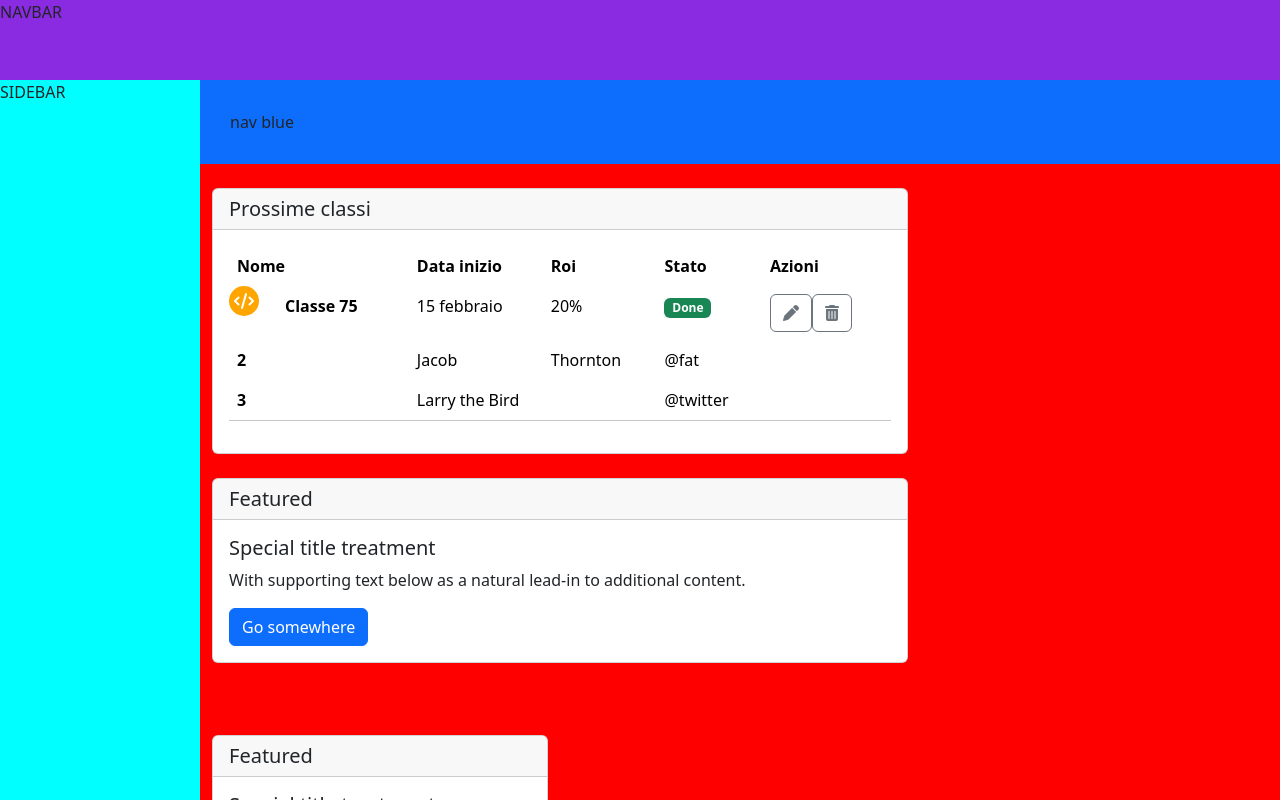
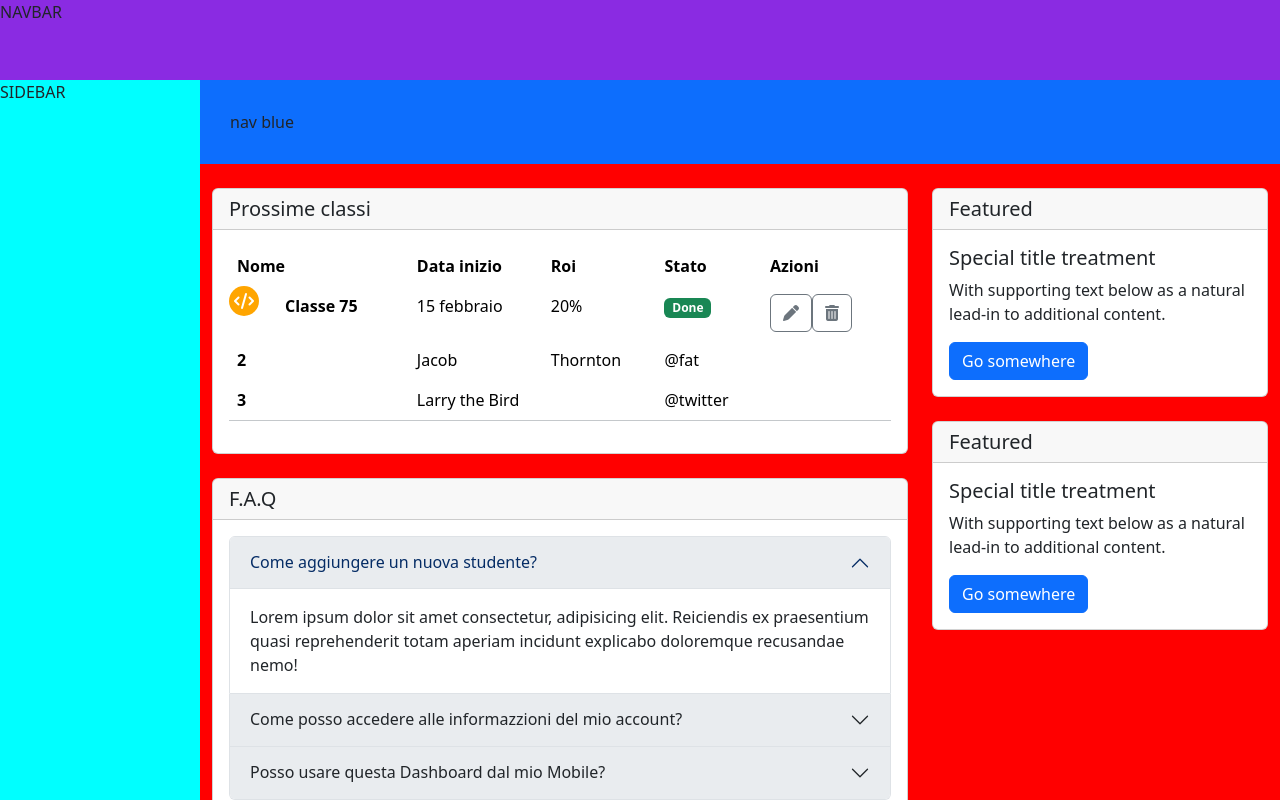
Before and after one commit to adrisala20/html-css-bootstrap-dashboard, a plain HTML site: page index.html in a window 1280 px wide. Drawn offline with nearby package versions, Linux system fonts and the light colour scheme.

Commit message:
add accordion

```diff
--- a/css/style.css
+++ b/css/style.css
@@ -58,3 +58,9 @@ main{
     align-items: center;
     justify-content: center;
 }
+/* ********** col f.a.q. ******+*/
+#left-bottom .accordion-button:not(.collapsed) {
+    background-color: ;
+
+}
+/* ******** query ********* */
--- a/index.html
+++ b/index.html
@@ -1,14 +1,18 @@
 <!DOCTYPE html>
 <html lang="en">
+
 <head>
   <meta charset="UTF-8">
   <meta name="viewport" content="width=device-width, initial-scale=1.0">
-    <link rel="stylesheet" href="https://cdnjs.cloudflare.com/ajax/libs/font-awesome/6.5.1/css/all.min.css" integrity="sha512-DTOQO9RWCH3ppGqcWaEA1BIZOC6xxalwEsw9c2QQeAIftl+Vegovlnee1c9QX4TctnWMn13TZye+giMm8e2LwA==" crossorigin="anonymous" referrerpolicy="no-referrer" />
+  <link rel="stylesheet" href="https://cdnjs.cloudflare.com/ajax/libs/font-awesome/6.5.1/css/all.min.css"
+    integrity="sha512-DTOQO9RWCH3ppGqcWaEA1BIZOC6xxalwEsw9c2QQeAIftl+Vegovlnee1c9QX4TctnWMn13TZye+giMm8e2LwA=="
+    crossorigin="anonymous" referrerpolicy="no-referrer" />
   <link href="https://cdn.jsdelivr.net/npm/bootstrap@5.3.3/dist/css/bootstrap.min.css" rel="stylesheet"
     integrity="sha384-QWTKZyjpPEjISv5WaRU9OFeRpok6YctnYmDr5pNlyT2bRjXh0JMhjY6hW+ALEwIH" crossorigin="anonymous">
   <link rel="stylesheet" href="css/style.css">
   <title>boostrap dashboard</title>
 </head>
+
 <body>
   <!-- header -->
   <div class="wrapper">
@@ -28,11 +32,12 @@
             nav blue
           </div>
           <div class="container-fluid">
-                    <div class="row flex-column ">
-                        <div  id="left-top" class="col-12 col-md-12 col-xl-8  py-4">
-                            <div class="card w-auto   ">
+            <div class="row">
+              <div id="left-top" class="col-12 col-md-12 col-lg-8  py-4">
+                <div id="prossime" class="card w-auto   ">
                   <h5 class="card-header">Prossime classi</h5>
                   <div class="card-body">
+                    <!-- ------------table--------- -->
                     <table class="table table-borderless border-bottom border-secondary-subtle ">
                       <thead>
                         <tr>
@@ -78,16 +83,51 @@
                 </div>
                 <div id="left-bottom" class="py-4">
                   <div class="card">
-                                <h5 class="card-header">Featured</h5>
+                    <h5 class="card-header text-uppercase ">f.a.q</h5>
                     <div class="card-body">
-                                  <h5 class="card-title">Special title treatment</h5>
-                                  <p class="card-text">With supporting text below as a natural lead-in to additional content.</p>
-                                  <a href="#" class="btn btn-primary">Go somewhere</a>
+                      <div class="accordion" id="accordionExample">
+                        <div class="accordion-item">
+                          <h2 class="accordion-header">
+                            <button class="accordion-button bg-body-secondary " type="button" data-bs-toggle="collapse" data-bs-target="#collapseOne" aria-expanded="true" aria-controls="collapseOne">
+                              Come aggiungere un nuova studente?
+                            </button>
+                          </h2>
+                          <div id="collapseOne" class="accordion-collapse collapse show" data-bs-parent="#accordionExample">
+                            <div class="accordion-body">
+                             Lorem ipsum dolor sit amet consectetur, adipisicing elit. Reiciendis ex praesentium quasi reprehenderit totam aperiam incidunt explicabo doloremque recusandae nemo!
+                            </div>
+                          </div>
+                        </div>
+                        <div class="accordion-item">
+                          <h2 class="accordion-header">
+                            <button class="accordion-button collapsed bg-body-secondary " type="button" data-bs-toggle="collapse" data-bs-target="#collapseTwo" aria-expanded="false" aria-controls="collapseTwo">
+                              Come posso accedere alle informazzioni del mio account?
+                            </button>
+                          </h2>
+                          <div id="collapseTwo" class="accordion-collapse collapse" data-bs-parent="#accordionExample">
+                            <div class="accordion-body">
+                             Lorem ipsum dolor sit amet consectetur adipisicing elit. Suscipit quia quasi dignissimos error eum quisquam facere tempora ad architecto odio?
+                            </div>
+                          </div>
+                        </div>
+                        <div class="accordion-item">
+                          <h2 class="accordion-header">
+                            <button class="accordion-button collapsed bg-body-secondary " type="button" data-bs-toggle="collapse" data-bs-target="#collapseThree" aria-expanded="false" aria-controls="collapseThree">
+                              Posso usare questa Dashboard dal mio Mobile?
+                            </button>
+                          </h2>
+                          <div id="collapseThree" class="accordion-collapse collapse" data-bs-parent="#accordionExample">
+                            <div class="accordion-body">
+                           Lorem ipsum dolor sit amet consectetur adipisicing elit. Soluta eaque cumque in? Dolorum explicabo modi unde animi, minus sequi atque.
                             </div>
                           </div>
                         </div>
                       </div>
-                        <div id="right-top" class="col-12 col-md-12 col-xl-4 py-4">
+                    </div>
+                  </div>
+                </div>
+              </div>
+              <div id="right-top" class="col-12 col-md-12 col-lg-4 py-4">
                 <div class="card">
                   <h5 class="card-header">Featured</h5>
                   <div class="card-body">
@@ -116,4 +156,5 @@
       integrity="sha384-YvpcrYf0tY3lHB60NNkmXc5s9fDVZLESaAA55NDzOxhy9GkcIdslK1eN7N6jIeHz"
       crossorigin="anonymous"></script>
 </body>
+
 </html>
```
Lines whose indentation alone changed are shown as unchanged.
